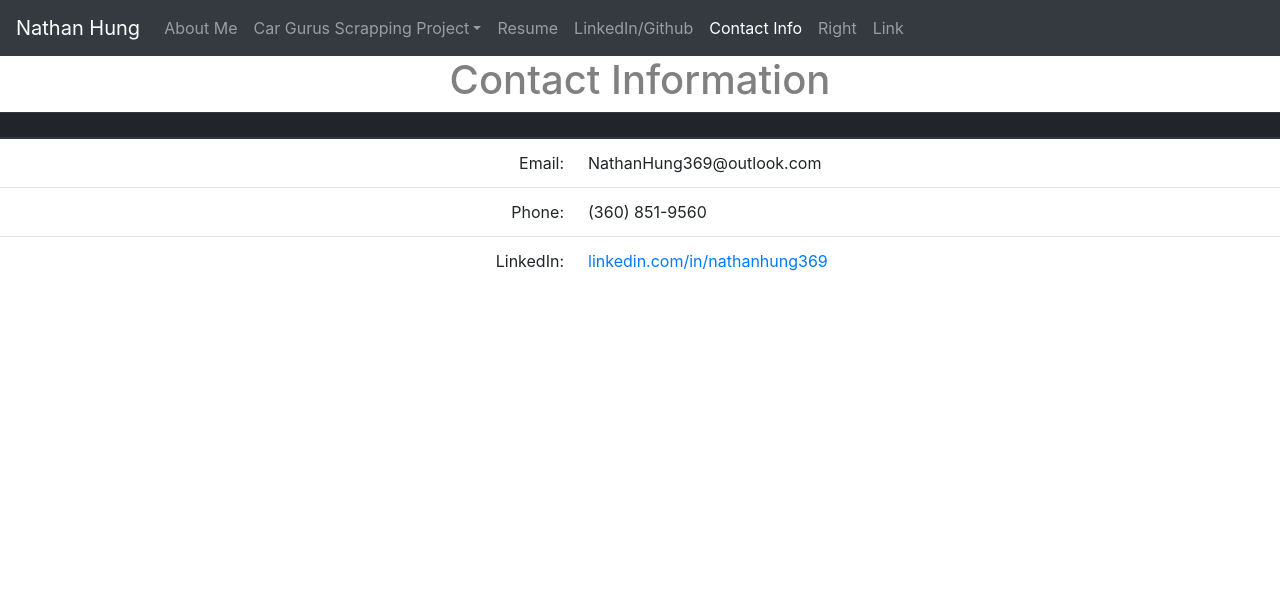
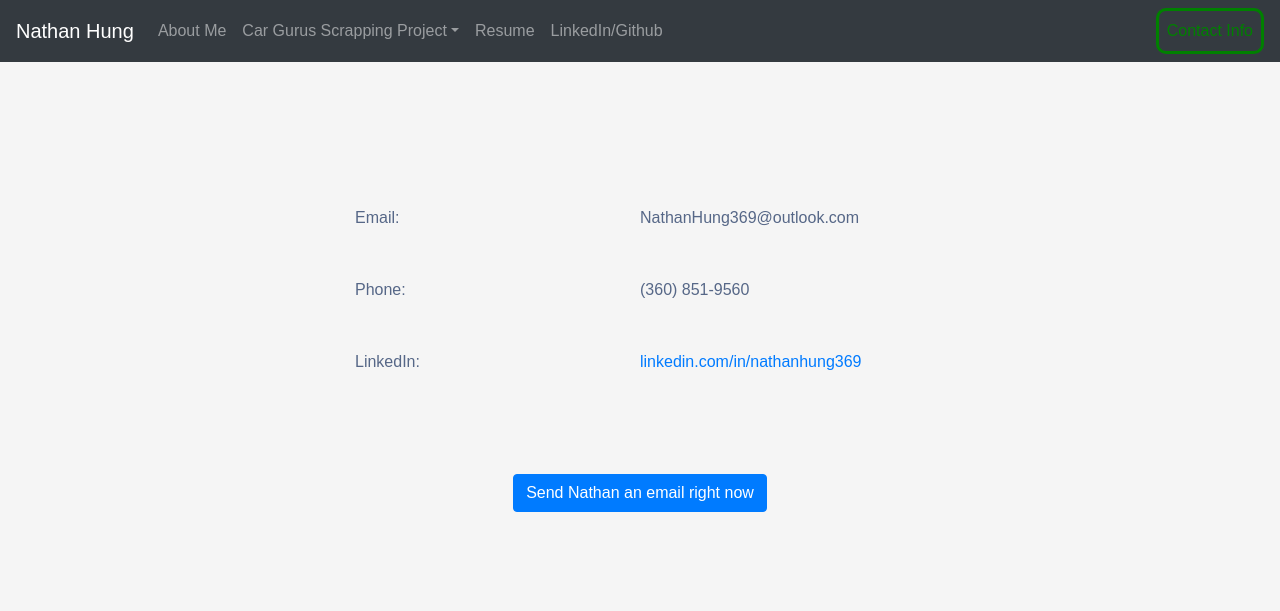
Before and after one commit to NathanHung369/CarGurus_Scrapping_Project, a Flask app: page /Contact in a window 1280 px wide. Shown: the top 611 px of the page. Run offline with Flask 2, Linux system fonts and the light colour scheme; some libraries are stand-ins or nearby versions.

Commit message:
updated contact us with popup

```diff
--- a/FlaskCrudApp/templates/Contact.html
+++ b/FlaskCrudApp/templates/Contact.html
@@ -3,16 +3,18 @@
 <html>
     {% extends 'layouts.html' %}
     {%block content%}
-<head>
+<!-- <head>
 
 
     <meta charset="utf-8">
     <meta name="viewport" content="width=device-width, initial-scale=1, shrink-to-fit=no">
 
-    <!-- Bootstrap CSS -->
+
     <link rel="stylesheet" href="https://cdn.jsdelivr.net/npm/bootstrap@4.0.0/dist/css/bootstrap.min.css" integrity="sha384-Gn5384xqQ1aoWXA+058RXPxPg6fy4IWvTNh0E263XmFcJlSAwiGgFAW/dAiS6JXm" crossorigin="anonymous">
 
     <title>Contact Info</title>
+
+
 
 </head>
 
@@ -55,9 +57,180 @@
       </table>
 
 
+
       <script src="https://code.jquery.com/jquery-3.2.1.slim.min.js" integrity="sha384-KJ3o2DKtIkvYIK3UENzmM7KCkRr/rE9/Qpg6aAZGJwFDMVNA/GpGFF93hXpG5KkN" crossorigin="anonymous"></script>
     <script src="https://cdn.jsdelivr.net/npm/popper.js@1.12.9/dist/umd/popper.min.js" integrity="sha384-ApNbgh9B+Y1QKtv3Rn7W3mgPxhU9K/ScQsAP7hUibX39j7fakFPskvXusvfa0b4Q" crossorigin="anonymous"></script>
     <script src="https://cdn.jsdelivr.net/npm/bootstrap@4.0.0/dist/js/bootstrap.min.js" integrity="sha384-JZR6Spejh4U02d8jOt6vLEHfe/JQGiRRSQQxSfFWpi1MquVdAyjUar5+76PVCmYl" crossorigin="anonymous"></script>
-</body>
+</body> -->
+
+
+<head>
+  <meta charset="utf-8">
+  <meta name="viewport" content="width=device-width, initial-scale=1, shrink-to-fit=no">
+  <title>Contact Info</title>
+
+  <link rel="stylesheet" href="https://stackpath.bootstrapcdn.com/bootstrap/4.5.0/css/bootstrap.min.css">
+
+  <script src="https://code.jquery.com/jquery-3.5.1.min.js"></script>
+  <script src="https://cdn.jsdelivr.net/npm/popper.js@1.16.0/dist/umd/popper.min.js"></script>
+  <script src="https://stackpath.bootstrapcdn.com/bootstrap/4.5.0/js/bootstrap.min.js"></script>
+  <style>
+  body {
+      color: #566787;
+      background: #f5f5f5;
+      font-family: "Varela Round", sans-serif;
+  }
+  .form-control:focus {
+      border-color: #8464ca;
+      box-shadow: 0 0 8px #beace3;
+  }
+  .contact-modal {
+      width: 600px;
+      padding: 50px;
+      margin: 30px auto;
+  }
+  .contact-modal h4 {
+      font-size: 26px;
+      display: inline-block;
+  }
+  .contact-modal .form-control, .contact-modal .btn  {
+      min-height: 38px;
+      border-radius: 1px;
+      outline: none;
+  }
+  .contact-modal .btn-primary {
+      min-width: 100px;
+      background: #8464ca;
+      border: none;
+  }
+  .contact-modal .btn-primary:hover {
+      background: #6d45c0;
+  }
+  .contact-modal .btn-primary:focus {
+      box-shadow: 0 0 8px rgba(132, 100, 202, 0.6);
+  }
+  .contact-modal .btn-link {
+      color: #6d45c0;
+  }
+  .contact-modal label {
+      opacity: 0.9;
+      font-weight: normal;
+      font-size: 95%;
+  }
+  .contact-modal textarea {
+      resize: vertical;
+  }
+  .contact-modal.modal-dialog {
+      width: 480px;
+  }
+  .contact-modal .modal-header {
+      padding: 20px 35px 14px;
+  }
+  .contact-modal .modal-content {
+      border-radius: 1px;
+  }
+  .contact-modal .close {
+      position: absolute;
+      right: 35px;
+      top: 25px;
+  }
+  .contact-modal .modal-body {
+      padding: 20px 35px 35px;
+  }
+  .hint-text {
+      opacity: 0.8;
+  }
+  .trigger-btn {
+      display: inline-block;
+      margin: 100px auto;
+  }
+  </style>
+  </head>
+  <body>
+
+    <br>
+    <br><br>
+    <br><br>
+    <br>
+
+
+    <div class="container justify-content-center">
+      <div class="row justify-content-center">
+        <div class="w-25">
+          Email:
+        </div>
+        <div class="w-25">
+          NathanHung369@outlook.com
+        </div>
+
+      </div>
+    </div>
+    <br>
+    <br>
+    <div class="container justify-content-center">
+    <div class="row justify-content-center">
+      <div class="w-25">
+        Phone:
+      </div>
+      <div class="w-25">
+        (360) 851-9560
+      </div>
+
+    </div>
+  </div>
+  <br>
+    <br>
+  <div class="container justify-content-center">
+    <div class="row justify-content-center">
+      <div class="w-25">
+        LinkedIn:
+      </div>
+      <div class="w-25">
+        <a href="https://www.linkedin.com/in/nathanhung369/" class="link-primary" target="_blank">linkedin.com/in/nathanhung369</a>
+      </div>
+
+    </div>
+  </div>
+
+
+
+
+
+  <div class="text-center">
+    <!-- Button HTML (to Trigger Modal) -->
+    <button href="#myModal" type="button" class="btn btn-primary trigger-btn" data-toggle="modal">Send Nathan an email right now</button>
+  </div>
+
+  <!-- Modal HTML -->
+  <div id="myModal" class="modal fade">
+    <div class="modal-dialog contact-modal">
+      <div class="modal-content">
+        <div class="modal-header">
+          <h4 class="modal-title">Contact Nathan</h4>
+          <button type="button" class="close" data-dismiss="modal" aria-hidden="true">&times;</button>
+        </div>
+        <div class="modal-body">
+                  <form action="/examples/actions/confirmation.php" method="post">
+                      <div class="form-group">
+                          <label for="inputName">Name</label>
+                          <input type="text" class="form-control" id="inputName" required>
+                      </div>
+                      <div class="form-group">
+                          <label for="inputEmail">Email</label>
+                          <input type="email" class="form-control" id="inputEmail" required>
+                      </div>
+                      <div class="form-group">
+                          <label for="inputMessage">Message</label>
+                          <textarea class="form-control" id="inputMessage" rows="4" required></textarea>
+                      </div>
+                      <input type="submit" class="btn btn-primary" value="Send">
+                      <input type="button" class="btn btn-link" data-dismiss="modal" value="Cancel">
+                  </form>
+        </div>
+      </div>
+    </div>
+  </div>
+  </body>
+
 </html>
 {% endblock %}
--- a/FlaskCrudApp/templates/layouts.html
+++ b/FlaskCrudApp/templates/layouts.html
@@ -1,9 +1,20 @@
 <meta charset="utf-8">
 <meta name="viewport" content="width=device-width, initial-scale=1, shrink-to-fit=no">
 <link rel="stylesheet" href="https://cdn.jsdelivr.net/npm/bootstrap@4.0.0/dist/css/bootstrap.min.css" integrity="sha384-Gn5384xqQ1aoWXA+058RXPxPg6fy4IWvTNh0E263XmFcJlSAwiGgFAW/dAiS6JXm" crossorigin="anonymous">
-<style>
-  .navbar-nav > li > .dropdown-menu { background-color: #949494; }
-  </style>
+<head>
+  <style>
+    .navbar-nav > li > .dropdown-menu { background-color: #949494; }
+
+              .overideborder{
+                  border-radius: 10px;
+                  padding: 0px
+
+              }
+
+
+    </style>
+</head>
+
 <nav class="navbar navbar-expand-lg navbar-dark bg-dark">
     <a class="navbar-brand" href="#">Nathan Hung</a>
     <button class="navbar-toggler" type="button" data-toggle="collapse" data-target="#navbarNav" aria-controls="navbarNav" aria-expanded="false" aria-label="Toggle navigation">
@@ -35,18 +46,18 @@
         <li class="nav-item">
           <a class="nav-link" href="{{url_for('github')}}">LinkedIn/Github</a>
         </li>
-        <li class="nav-item">
+        <!-- <li class="nav-item">
           <a class="nav-link" href="{{url_for('Contact')}}">Contact Info</a>
-        </li>
+        </li> -->
       </ul>
        <!-- right side items -->
-      <ul class="navbar-nav me-auto">
-        <li class="nav-item">
-            <a class="nav-link" href="#">Right</a>
+      <ul class="navbar-nav ml-auto">
+        <li class="nav-item overideborder" style="border-style: solid; border:3px solid green;">
+            <a class="nav-link" href="{{url_for('Contact')}}"  style="color: green;">Contact Info</a>
         </li>
-        <li class="nav-item">
-            <a class="nav-link" href="#">Link</a>
-        </li>
+
+
+
     </ul>
     </div>
     <!-- right side items -->
```
Also changed, not shown: FlaskCrudApp/templates/linkedIn.html (+13 -0 lines).
